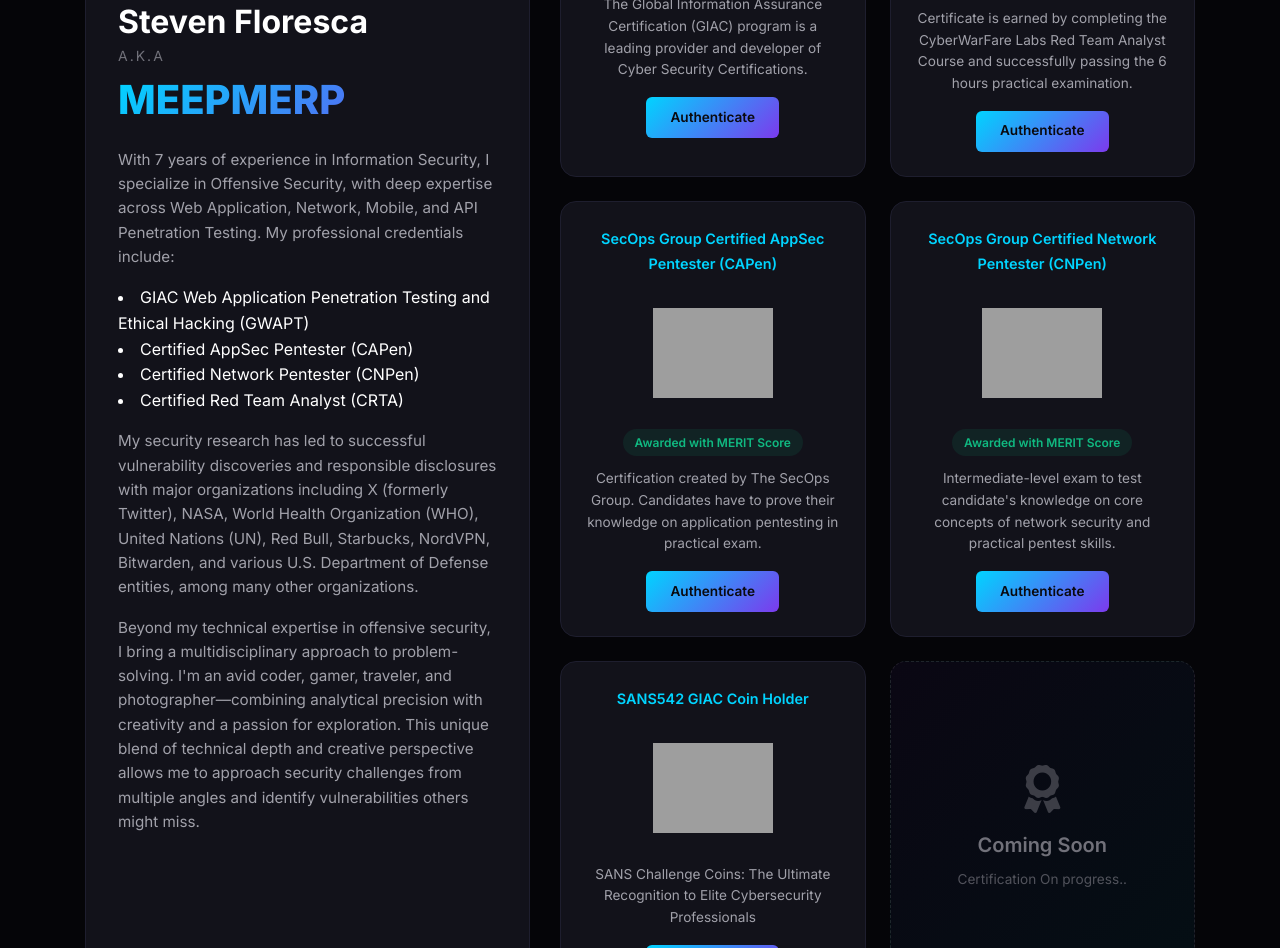
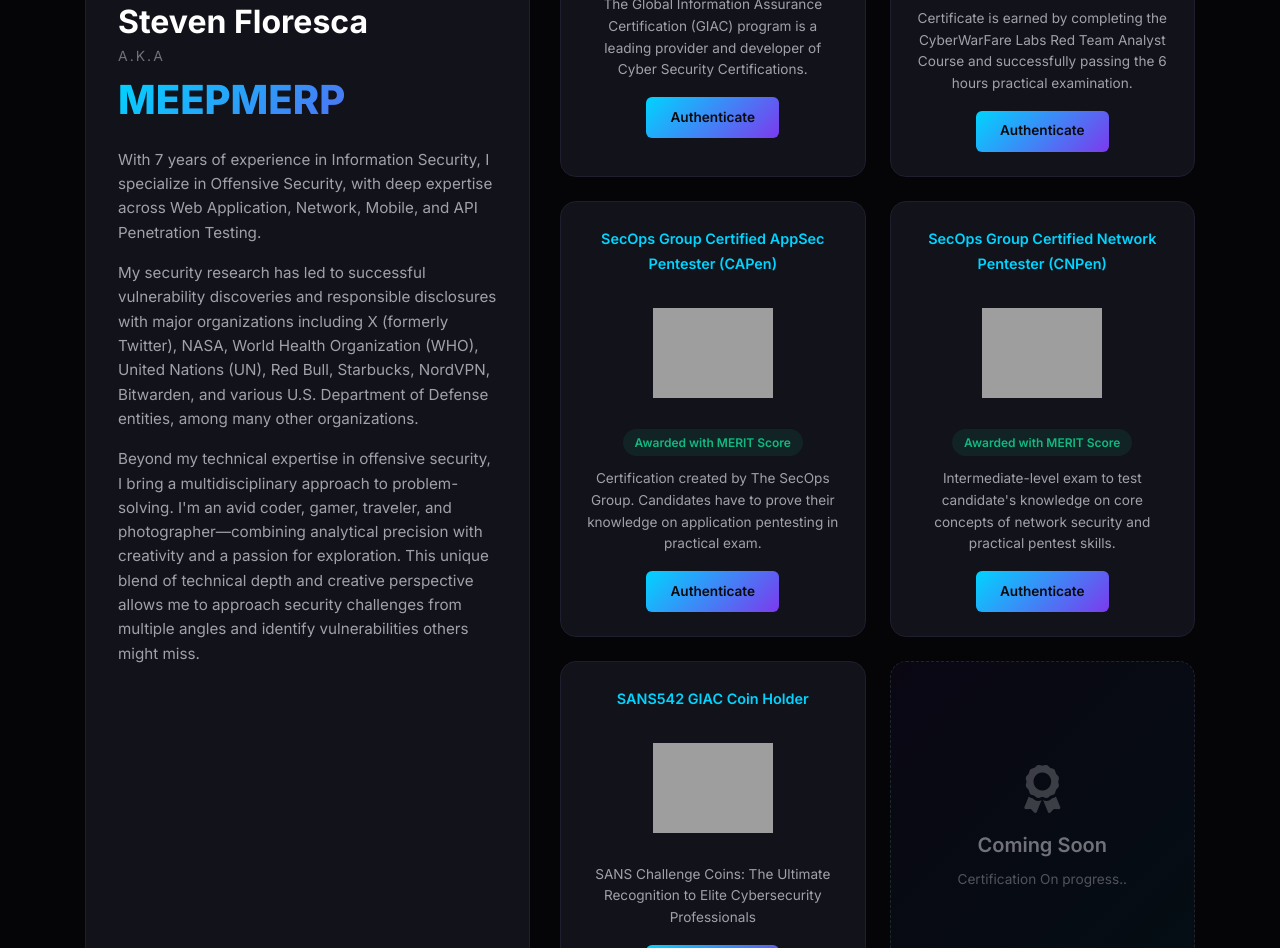
Before and after one commit to stfloresca/stfloresca.github.io, a plain HTML site: page index.html in a window 1280 px wide. Shown: the part 1130-2078 px from the top of the page. Drawn offline with Linux system fonts and the light colour scheme; grey boxes are pictures that could not be loaded.

Commit message:
Update index.html

```diff
--- a/index.html
+++ b/index.html
@@ -109,11 +109,7 @@
                         <h2 class="profile-name">Steven Floresca</h2>
                         <span class="profile-aka">A.K.A</span>
                         <h1 class="profile-alias">MEEPMERP</h1>
-                        <p class="profile-bio">With 7 years of experience in Information Security, I specialize in Offensive Security, with deep expertise across Web Application, Network, Mobile, and API Penetration Testing. My professional credentials include:
-                            <li>GIAC Web Application Penetration Testing and Ethical Hacking (GWAPT)</li>
-                            <li>Certified AppSec Pentester (CAPen)</li>
-                            <li>Certified Network Pentester (CNPen)</li>
-                            <li>Certified Red Team Analyst (CRTA)</li></p>
+                        <p class="profile-bio">With 7 years of experience in Information Security, I specialize in Offensive Security, with deep expertise across Web Application, Network, Mobile, and API Penetration Testing.</p>
                         <p class="profile-bio">My security research has led to successful vulnerability discoveries and responsible disclosures with major organizations including X (formerly Twitter), NASA, World Health Organization (WHO), United Nations (UN), Red Bull, Starbucks, NordVPN, Bitwarden, and various U.S. Department of Defense entities, among many other organizations.</p>
                         <p class="profile-bio">Beyond my technical expertise in offensive security, I bring a multidisciplinary approach to problem-solving. I'm an avid coder, gamer, traveler, and photographer—combining analytical precision with creativity and a passion for exploration. This unique blend of technical depth and creative perspective allows me to approach security challenges from multiple angles and identify vulnerabilities others might miss.</p>
                     </div>
```
